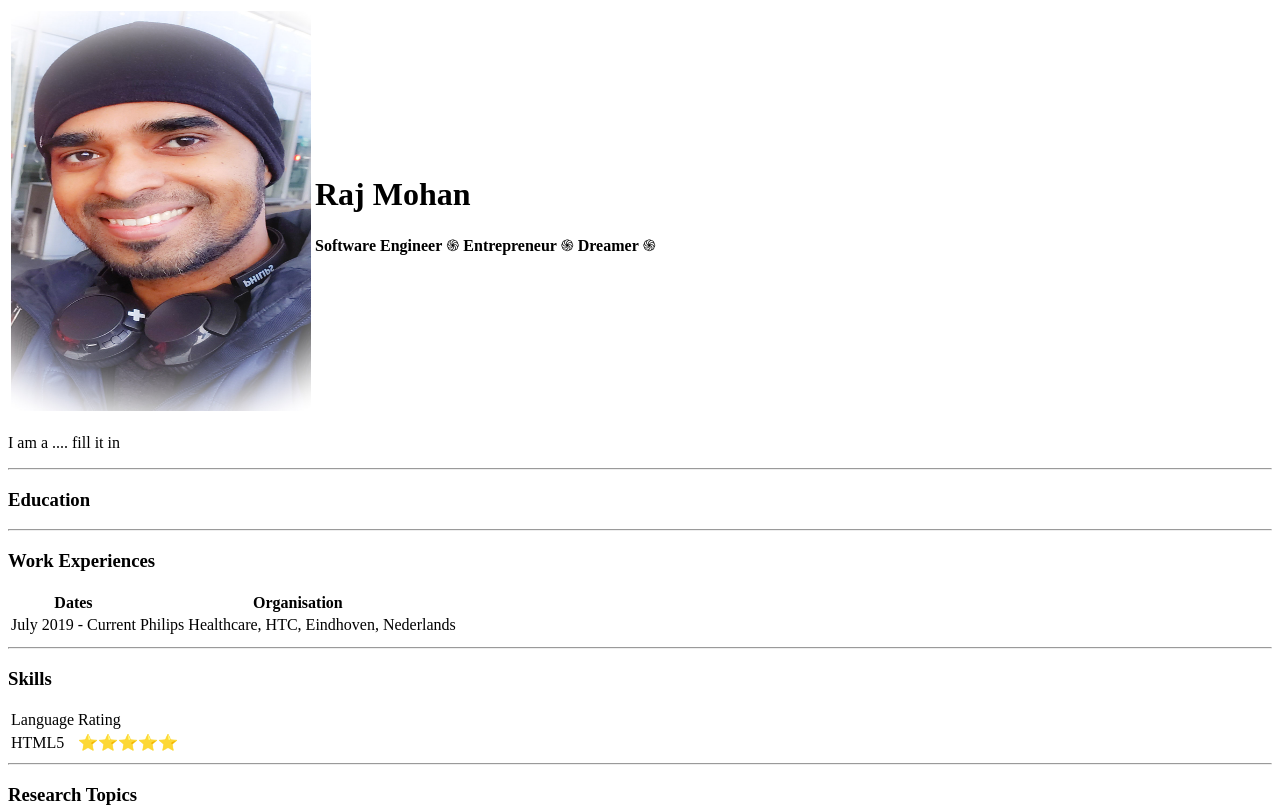
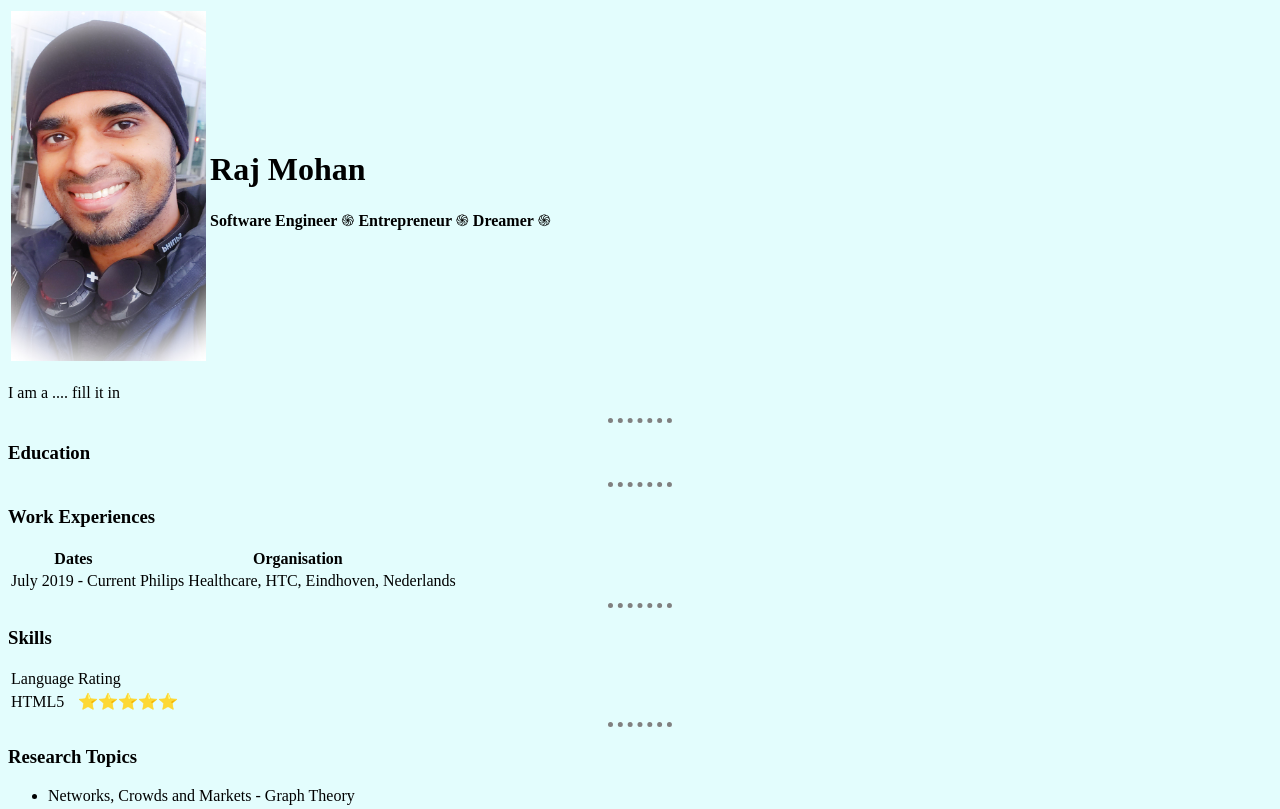
Before and after one commit to RajMohan-Dasarathan/AboutMe, a plain HTML site: page index.html in a window 1280 px wide. Shown: the top 809 px of the page. Drawn offline with Linux system fonts and the light colour scheme.

Commit message:
Inline CSS added

```diff
--- a/index.html
+++ b/index.html
@@ -4,12 +4,27 @@
 <head>
   <meta charset="utf-8">
   <title>֍ Raj Mohan's Personal Site</title>
+  <style media="screen">
+    body{
+      background-color:#e3fdfd;
+    }
+    hr{
+      border-style:none;
+      border-top-style: dotted;
+      border-color:gray;
+      border-width: 5px;
+      width: 5%
+    }
+    img{
+      height: 350px;
+    }
+  </style>
 </head>
 
-<body>
+<body >
   <table>
     <tr>
-      <td> <img src="Images/Profile_Pic.jpg" alt="My Profile Picture" style=width:300px;height:400px></td>
+      <td> <img src="Images/Profile_Pic.jpg" alt="My Profile Picture"></td>
       <td>
         <h1>Raj Mohan</h1>
         <p>
```
